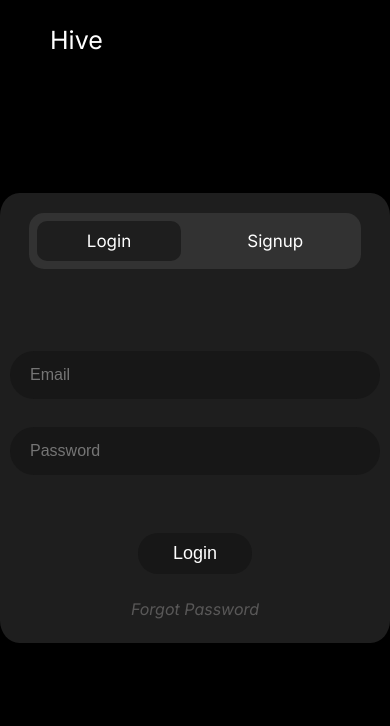
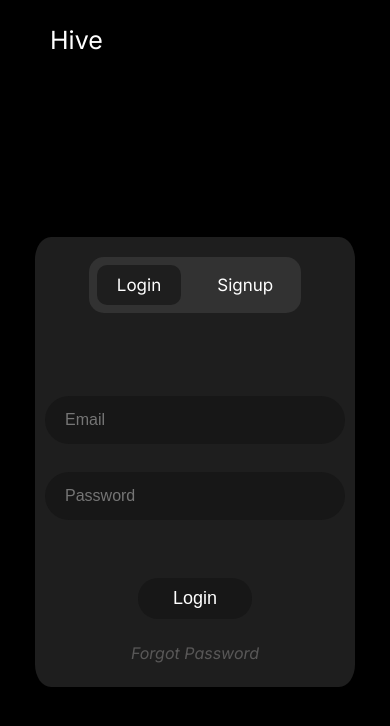
Before and after one commit to zs0c131y/hive, a React (Vite) app: page /login in a window 390 px wide. Shown: the top 726 px of the page. Built offline with nearby package versions, Linux system fonts and the light colour scheme; no server answers.

Commit message:
auth fix

```diff
--- a/src/Css/Landingpage.css
+++ b/src/Css/Landingpage.css
@@ -1,8 +1,9 @@
-.landingpagecontainer {
+.landingpagecontainer{
     background-color: black;
+
 }
 
-.lp-first-section {
+.lp-first-section{
     height: 100vh;
     color: white;
     display: flex;
@@ -10,22 +11,23 @@
     align-items: center;
     gap: 100px;
     flex-direction: column;
+
 }
-.lp-first-section img {
+.lp-first-section img{
     filter: invert(1);
     width: 400px;
     margin: 0;
     object-fit: cover;
 }
 
-.lp-head {
+.lp-head{
     font-size: 35px;
     font-weight: 600;
     width: 90%;
     text-align: center;
 }
 
-.started-btn button {
+.started-btn button{
     font-size: 17px;
     padding: 10px 30px;
     background-color: white;
@@ -39,3 +41,14 @@
 .started-btn button:hover {
     transform: scale(1.1);
 }
+
+@media screen and (max-width:425.7px) {
+    .lp-first-section img{
+
+        width: 200px;
+
+    }
+    .lp-head{
+        font-size: 25px;
+    }
+}
--- a/src/Css/login.css
+++ b/src/Css/login.css
@@ -1,6 +1,8 @@
 .main-container {
   height: 100vh;
   background-color: black;
+  display: flex;
+flex-direction: column;
 }
 .navbar {
   /* background-color:rebeccapurple; */
@@ -16,7 +18,8 @@
   justify-content: center;
   align-items: center;
   /* background-color: firebrick; */
-  height: 80vh;
+
+  flex: 1;
 }
 .auth {
   height: 450px;
@@ -169,3 +172,35 @@
   text-align: center;
   margin: 30px;
 }
+
+@media screen and (max-width:540px) {
+    .auth {
+
+        width: 320px;
+
+      }
+      .auth-common {
+        font-size: 15;
+        border-radius: 10px;
+
+        padding: 10px 20px;
+
+      }
+      .input-field {
+        padding: 15px 0;
+        font-size: 16px;
+        color: white;
+        padding-left: 20px;
+        width: 280px;
+        background-color: #171717;
+        border: none;
+        outline: none;
+        /* margin: 10px 0; */
+        border-radius: 30px;
+      }
+      .f-auth {
+        height: 350px;
+        width: 320px;
+
+      }
+}
--- a/src/Login.jsx
+++ b/src/Login.jsx
@@ -27,10 +27,27 @@ const Login = ({ setlogin }) => {
 
     signInWithEmailAndPassword(auth, email, password)
       .then((userCredential) => {
-        Cookies.set("userSession", "loggedIn", { expires: 7 });
-        Cookies.set("userEmail", email, { expires: 7 });
-        setlogin(true);
-        navigate("/Home");
+        const user = userCredential.user;
+
+        // Check if the email is verified
+        if (user.emailVerified) {
+          Cookies.set("userSession", "loggedIn", { expires: 7 });
+          Cookies.set("userEmail", email, { expires: 7 });
+          setlogin(true);
+          navigate("/Home");
+        } else {
+          alert("Please verify your email before logging in.");
+          // Optionally, you can resend the verification email here
+          sendEmailVerification(user)
+            .then(() => {
+              alert(
+                "Verification email has been sent again. Please check your inbox."
+              );
+            })
+            .catch((error) => {
+              console.error("Error sending email verification:", error);
+            });
+        }
       })
       .catch((error) => {
         console.error("Login failed:", error.code, error.message);
```
Lines whose indentation alone changed are shown as unchanged.
